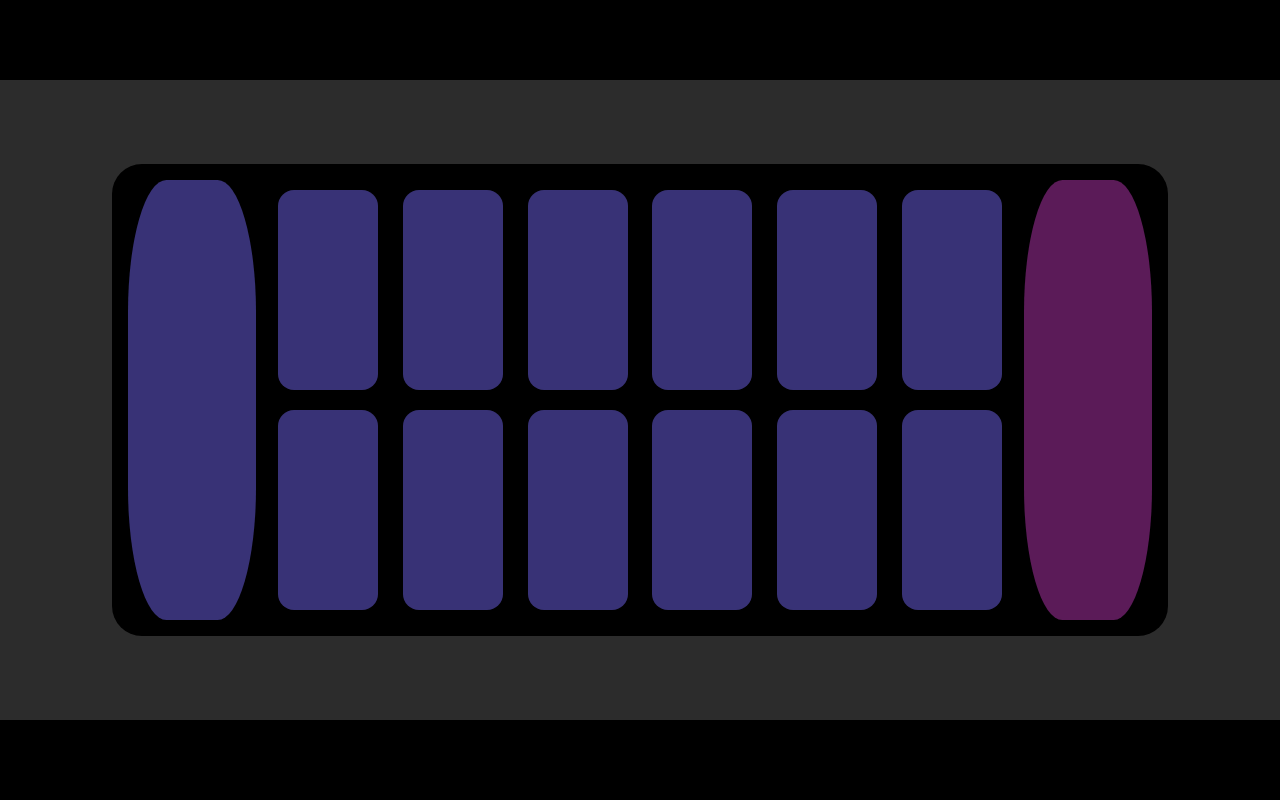
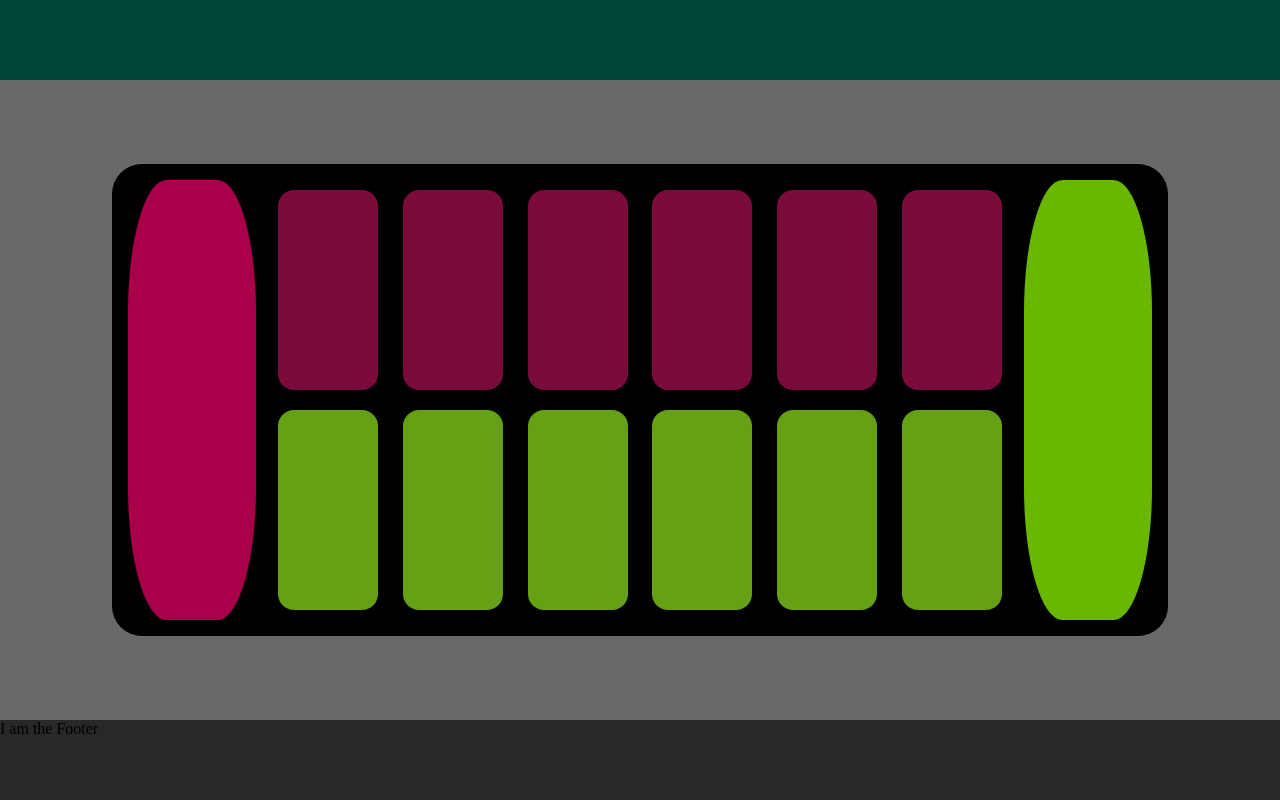
Before and after one commit to Jared-P-111/Mancala, a React app in the folder Mancala/: page / in a window 1280 px wide. Built offline with nearby package versions, Linux system fonts and the light colour scheme.

Commit message:
Slight refactoring on cup component got cups showing

```diff
--- a/Mancala/src/Components/App.js
+++ b/Mancala/src/Components/App.js
@@ -4,19 +4,9 @@ import Footer from './Footer';
 import Game from './Game';
 import '../Styles/styles.css';
 import mancalaBoardData from '../Data/data';
-import Beads from './Beads';
-import Cup from './Cup';
 
 class App extends Component {
   state = { mancalaBoardData };
-
-  renderBeads = (boardData) => {
-    const beadCount = [];
-    for (let i = 0; i < boardData.beadCount; i++) {
-      beadCount.push('Bead');
-    }
-    return beadCount.map(() => <Beads />);
-  };
 
   render() {
     return (
@@ -25,12 +15,7 @@ class App extends Component {
           <Header />
         </div>
         <div className="gameContainer">
-          <Game
-            boardData={mancalaBoardData}
-            renderBeads={this.renderBeads}
-            renderPOneCups={this.renderPlayerOneCups}
-            renderPTwoCups={this.renderPlayerTwoCups}
-          />
+          <Game boardData={mancalaBoardData} />
         </div>
         <div className="footerContainer">
           <Footer />
--- a/Mancala/src/Components/Beads.js
+++ b/Mancala/src/Components/Beads.js
@@ -1,7 +1,7 @@
 import React from 'react';
 
-const Beads = () => {
+const Bead = () => {
   return <div className="beads"></div>;
 };
 
-export default Beads;
+export default Bead;
--- a/Mancala/src/Components/Cup.js
+++ b/Mancala/src/Components/Cup.js
@@ -1,7 +1,11 @@
-import React from 'react';
+import React, { Component } from 'react';
 
-const Cup = ({ boardData }) => {
-  return <div className="p2cup cup"></div>;
-};
+class Cup extends Component {
+  render() {
+    const { playerType } = this.props;
+
+    return <div className={playerType === 'player1' ? 'p1cup cup' : 'p2cup cup'}></div>;
+  }
+}
 
 export default Cup;
--- a/Mancala/src/Components/Game.js
+++ b/Mancala/src/Components/Game.js
@@ -5,25 +5,22 @@ import Cup from './Cup';
 class Game extends Component {
   render() {
     const { boardData } = this.props;
+
+    const p1cupsRendered = boardData
+      .filter((curPlayer) => curPlayer.player === 1)
+      .map((cup, index) => <Cup key={index} playerType="player1" boardData={boardData} />);
+
+    const p2cupsRendered = boardData
+      .filter((curPlayer) => curPlayer.player === 2)
+      .map((cup, index) => <Cup key={index} playerType="player2" boardData={boardData} />);
+
     return (
       <div className="gameBackDrop">
         <div className="scoreBoard p1ScoreBoard"></div>
         <div className="game">
-          <div className="p1cups">
-            {boardData
-              .filter((curPlayer) => curPlayer.player === 1)
-              .map((cup, index) => (
-                <Cup key={index} />
-              ))}
-          </div>
+          <div className="p1cups">{p1cupsRendered}</div>
           <div className="mancala-player1"></div>
-          <div className="p2cups">
-            {boardData
-              .filter((player) => player.player === 2)
-              .map((cup, index) => (
-                <Cup key={index} />
-              ))}
-          </div>
+          <div className="p2cups">{p2cupsRendered}</div>
           <div className="mancala-player2"></div>
         </div>
         <div className="scoreBoard p1ScoreBoard"></div>
--- a/Mancala/src/Styles/styles.css
+++ b/Mancala/src/Styles/styles.css
@@ -3,14 +3,14 @@
   padding: 0;
 }
 .headerContainer {
-  background-color: #000000;
+  background-color: #004537;
   text-align: center;
   height: 10vh;
   display: flex;
 }
 
 .gameContainer {
-  background-color: rgb(44, 44, 44);
+  background-color: #686868;
   text-align: center;
   height: 80vh;
   display: grid;
@@ -20,7 +20,7 @@
 }
 
 .footerContainer {
-  background-color: rgb(0, 0, 0);
+  background-color: #272929;
   text-align: center;
   height: 10vh;
   display: flex;
@@ -28,7 +28,7 @@
 
 .game {
   color: gray;
-  background-color: rgb(0, 0, 0);
+  background-color: black;
   width: 80vw;
   height: 55vh;
   overflow: hidden;
@@ -45,7 +45,7 @@
   align-content: center;
   flex-wrap: wrap-reverse;
   color: black;
-  background-color: rgb(91, 27, 88);
+  background-color: #6ab700;
   grid-row: 1 / 3;
   grid-column: 8 / 9;
   border-radius: 30%;
@@ -71,7 +71,7 @@
   display: flex;
   justify-content: center;
   align-items: center;
-  background-color: rgb(91, 27, 88);
+  background-color: #66a014;
   border-radius: 1rem;
 }
 
@@ -90,7 +90,7 @@
   align-content: center;
   flex-wrap: wrap-reverse;
   color: black;
-  background-color: rgb(56, 50, 118);
+  background-color: #a9004a;
   grid-row: 1 / 3;
   grid-column: 1 / 2;
   border-radius: 30%;
@@ -100,7 +100,7 @@
   display: flex;
   justify-content: center;
   align-items: center;
-  background-color: rgb(56, 50, 118);
+  background-color: #7a0b3b;
   border-radius: 1rem;
   justify-items: center;
   overflow: hidden;
```
